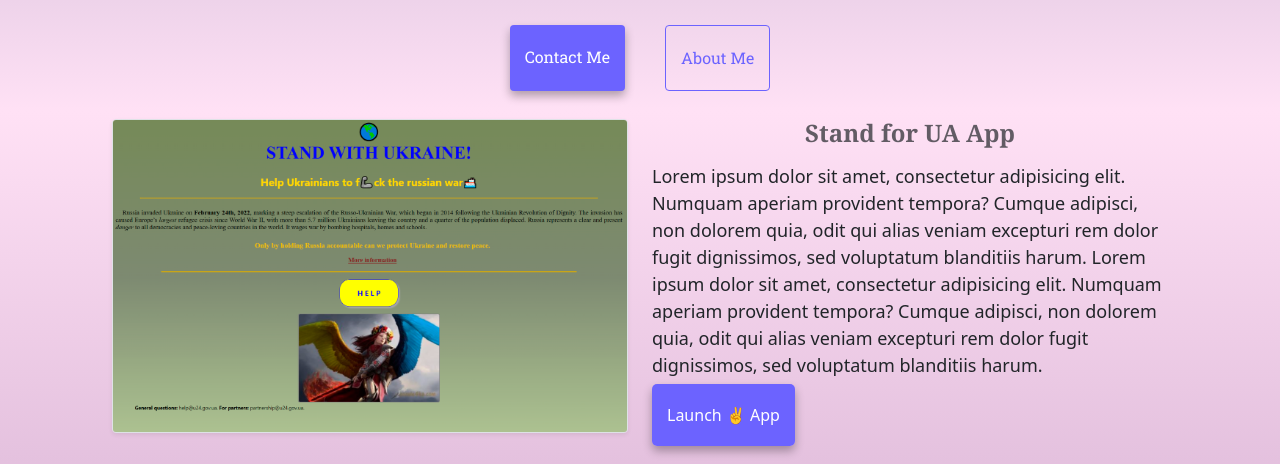
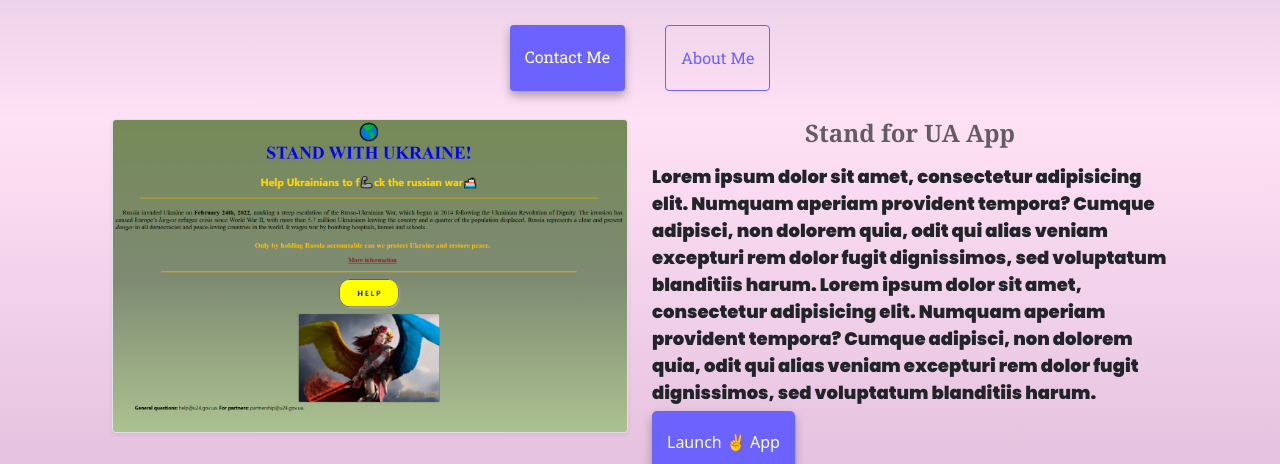
Before and after one commit to olena-starova/MyPortfolio, a plain HTML site: page index.html in a window 1280 px wide. Shown: the part 305-769 px from the top of the page. Drawn offline with nearby package versions, Linux system fonts and the light colour scheme; a web font is replaced by a local one.

Commit message:
Update style.css

```diff
--- a/style.css
+++ b/style.css
@@ -38,6 +38,7 @@ h3 {
 
 p {
   font-size: 18px;
+  font-family: "Poppins";
   line-height: 1.5;
   text-align: left;
 }
```
